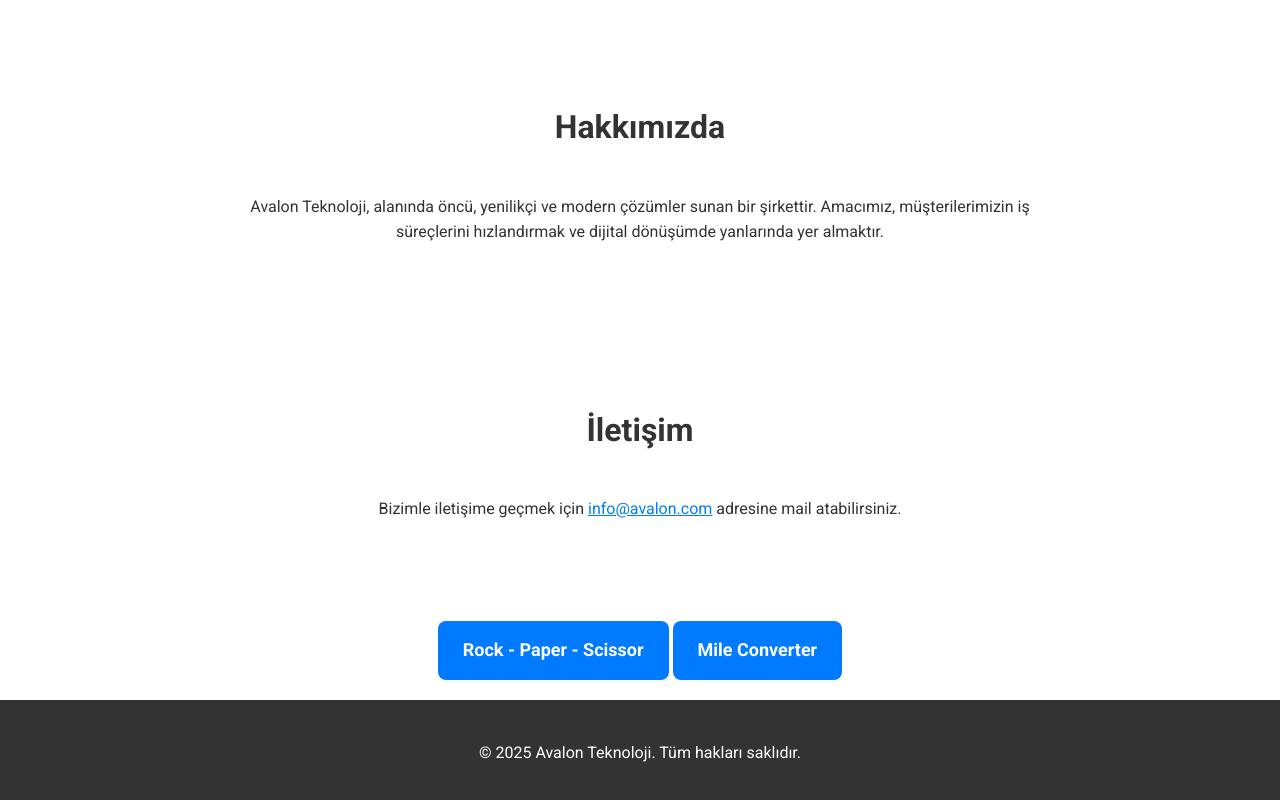
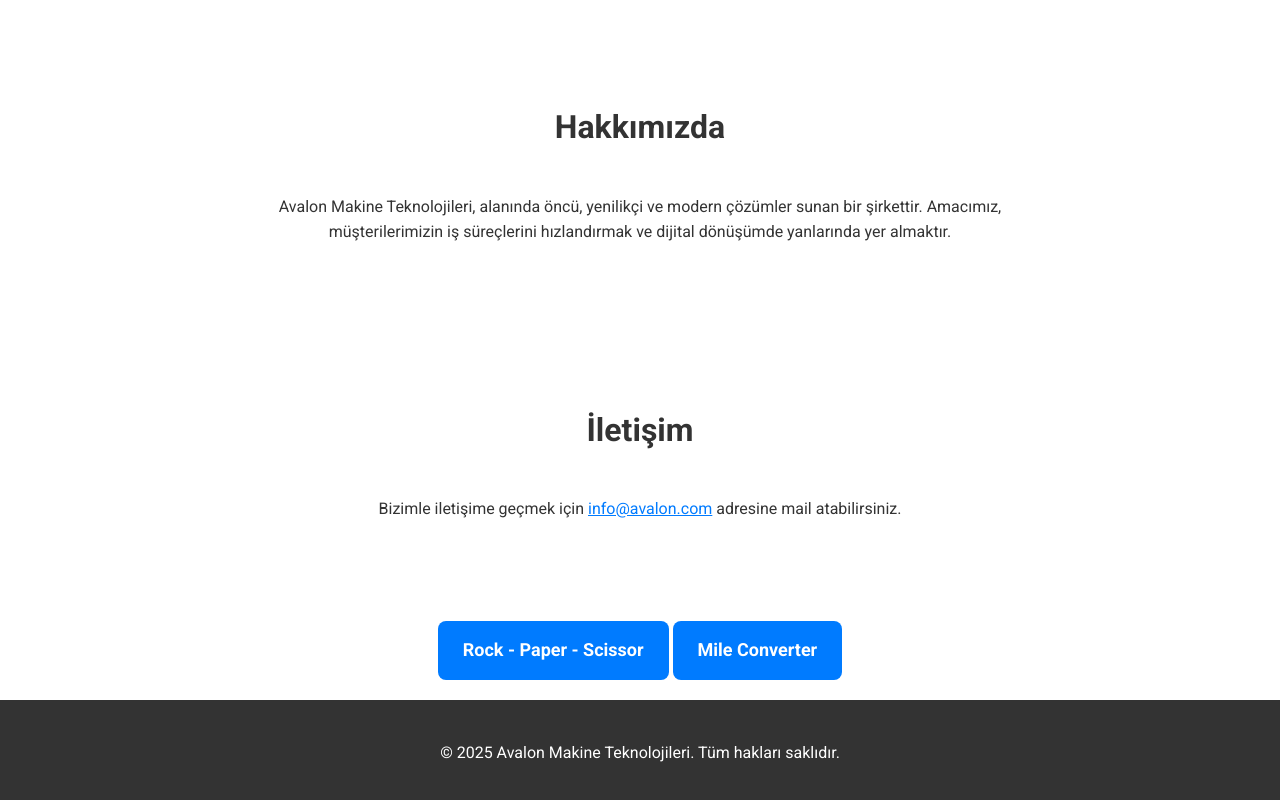
Before and after one commit to BaybarsSerener36/my-website, a plain HTML site: page index.html in a window 1280 px wide. Shown: the part 1240-2040 px from the top of the page. Drawn offline with Linux system fonts and the light colour scheme.

Commit message:
Update index.html

```diff
--- a/index.html
+++ b/index.html
@@ -3,7 +3,7 @@
 <head>
   <meta charset="UTF-8" />
   <meta name="viewport" content="width=device-width, initial-scale=1.0" />
-  <title>Avalon Teknoloji</title>
+  <title>Avalon Makine Teknolojileri</title>
   <!-- Google Fonts -->
   <link rel="preconnect" href="https://fonts.googleapis.com" />
   <link rel="preconnect" href="https://fonts.gstatic.com" crossorigin />
@@ -216,7 +216,7 @@
   <header>
     <div class="container">
       <nav>
-        <div class="logo">Avalon Teknoloji</div>
+        <div class="logo">Avalon Makine Teknolojileri</div>
         <div class="nav-links">
           <a href="#home">Ana Sayfa</a>
           <a href="#features">Özellikler</a>
@@ -269,7 +269,7 @@
     <div class="container">
       <h2 class="section-title">Hakkımızda</h2>
       <p style="text-align: center; max-width: 800px; margin: auto;">
-        Avalon Teknoloji, alanında öncü, yenilikçi ve modern çözümler sunan bir şirkettir.
+        Avalon Makine Teknolojileri, alanında öncü, yenilikçi ve modern çözümler sunan bir şirkettir.
         Amacımız, müşterilerimizin iş süreçlerini hızlandırmak ve dijital dönüşümde yanlarında yer almaktır.
       </p>
     </div>
@@ -317,7 +317,7 @@
   <!-- Footer -->
   <footer>
     <div class="container">
-      <p>&copy; 2025 Avalon Teknoloji. Tüm hakları saklıdır.</p>
+      <p>&copy; 2025 Avalon Makine Teknolojileri. Tüm hakları saklıdır.</p>
     </div>
   </footer>
 
```
